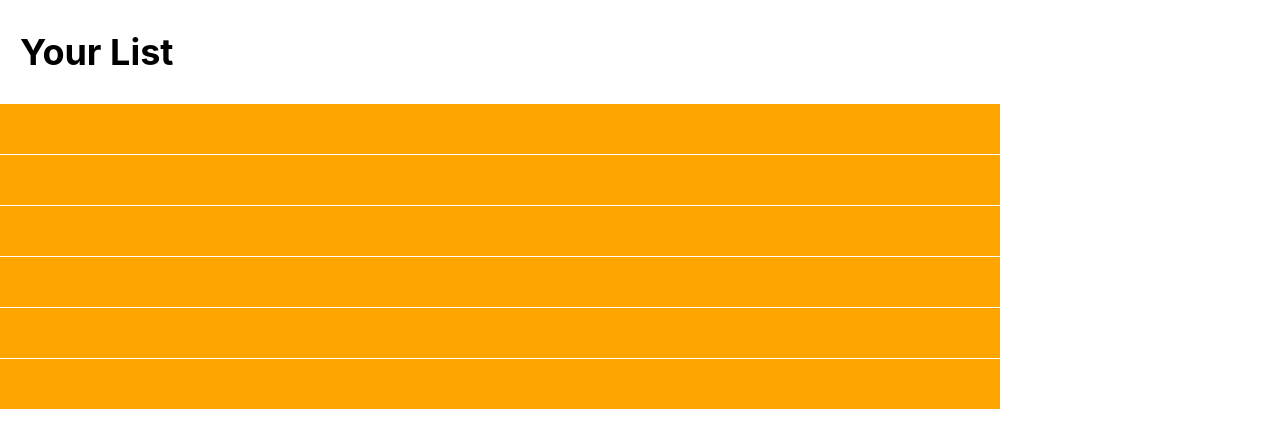
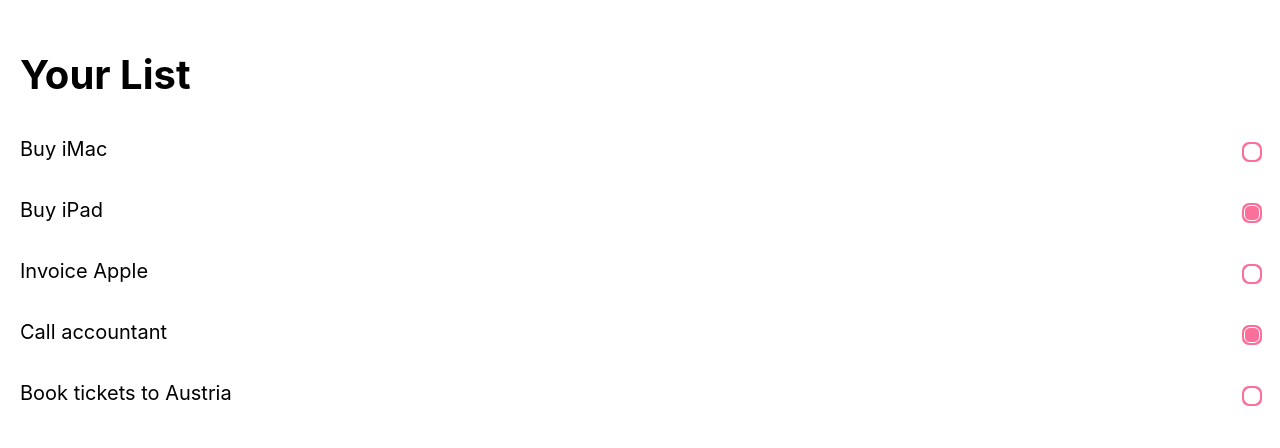
Before and after one commit to MadeInHellH/React, a React (Create React App) app in the folder world/: page / in a window 1280 px wide. Shown: the top 448 px of the page. Built offline with nearby package versions, Linux system fonts and the light colour scheme.

Commit message:
Add the logic to handle JSON

```diff
--- a/world/src/components/App.js
+++ b/world/src/components/App.js
@@ -11,7 +11,7 @@
           <p>Your List</p>
           <div className="app-avatar"></div>
         </div>
-        <Grid />
+        <Grid lists={lists}/>
       </div>
     );
   }
--- a/world/src/components/Grid.js
+++ b/world/src/components/Grid.js
@@ -4,16 +4,19 @@
 
 class Grid extends Component {
   render() {
-    return (
-      <div className="grid">
-	  	<Todo />
-	  	<Todo />
-		<Todo />
-		<Todo />
-		<Todo />
-		<Todo />
-	  </div>
-    );
+		return (
+			<div className="grid">
+				{this.todo()}
+	  	</div>
+		);
+  }
+
+  todo() {
+  	return this.props.lists.map((todo) => {
+			return (
+				<Todo todo={todo} />
+			);
+		});
   }
 }
 
--- a/world/src/components/Todo.js
+++ b/world/src/components/Todo.js
@@ -3,8 +3,12 @@
 
 class Todo extends Component {
   render() {
+  	const name = this.props.todo.completed ? "todo-completed" : "";
+
     return (
       <div className="todo">
+      	<p>{this.props.todo.title}</p>
+      	<div className={name}></div>
       </div>
     );
   }
--- a/world/src/data/list.json
+++ b/world/src/data/list.json
@@ -1,5 +1,4 @@
-{
-	"list" : [
+[
 	{
 		"title" : "Buy iMac",
 		"day" : "2017-08-20T00:00:00.511Z",
@@ -8,7 +7,7 @@
 	{
 		"title" : "Buy iPad",
 		"day" : "2017-08-22T00:00:00.511Z",
-			"completed" : false
+		"completed" : true
 	},
 	{
 		"title" : "Invoice Apple",
@@ -18,7 +17,7 @@
 	{
 		"title" : "Call accountant",
 		"day" : "2017-08-26T00:00:00.511Z",
-			"completed" : false
+		"completed" : true
 	},
 	{
 		"title" : "Book tickets to Austria",
@@ -26,4 +25,3 @@
 		"completed" : false
 	}
 ]
-}
--- a/world/src/styles/app.css
+++ b/world/src/styles/app.css
@@ -4,7 +4,7 @@
 }
 
 .app-heading {
-	margin: 30px 20px 30px 20px;
+	margin: 50px 20px 20px 20px;
 	display: flex;
 	flex-diraction: row;
 	justify-content: space-between;
@@ -13,7 +13,7 @@
 
 .app-heading p {
 	font-weight: 700;
-	font-size: 36px;
+	font-size: 40px;
 }
 
 .app-heading div {
--- a/world/src/styles/grid.css
+++ b/world/src/styles/grid.css
@@ -1,2 +1,4 @@
 .grid {
+  margin-right: 20px;
+  margin-left: 20px;
 }
--- a/world/src/styles/todo.css
+++ b/world/src/styles/todo.css
@@ -1,6 +1,40 @@
 .todo {
-	width: 1000px;
-	height: 50px;
-	background-color: orange;
+	width: 100%;
+	height: 60px;
 	border-bottom: 1px solid white;
+	display: flex;
+	flex-diraction: row;
+	justify-content: space-between;
+	align-items: center;
 }
+
+.todo p {
+	font-weight: 400;
+	font-size: 20px;
+}
+
+.todo div {
+  margin-top: 5px;
+  width: 14px;
+  height: 14px;
+  background-color: white;
+	border-radius: 6px;
+	border: 1.5px solid white;
+	position: relative;
+}
+
+.todo div:before {
+  content: '';
+  position: absolute;
+  background-color: #FA709A;
+  z-index: -1;
+  top: -3px;
+  right: -3px;
+  bottom: -3px;
+  left: -3px;
+	border-radius: 7px;
+}
+
+.todo-completed {
+  background-color: #FA709A !important;
+}
```
Also changed, not shown: 1 other file (tests, documents, lock files or other folders). Lines whose indentation alone changed are shown as unchanged.
